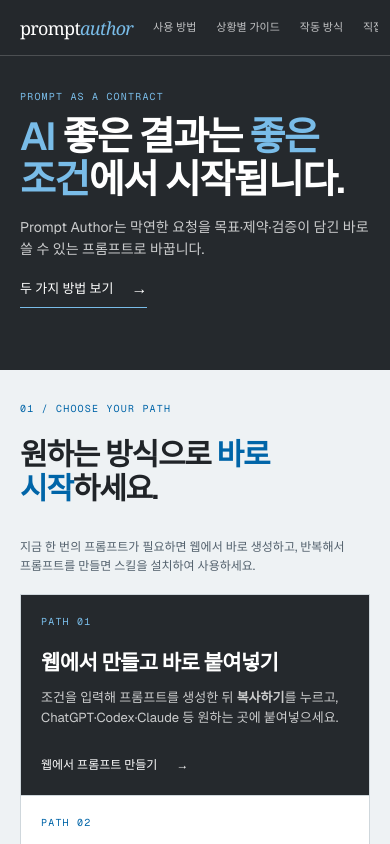
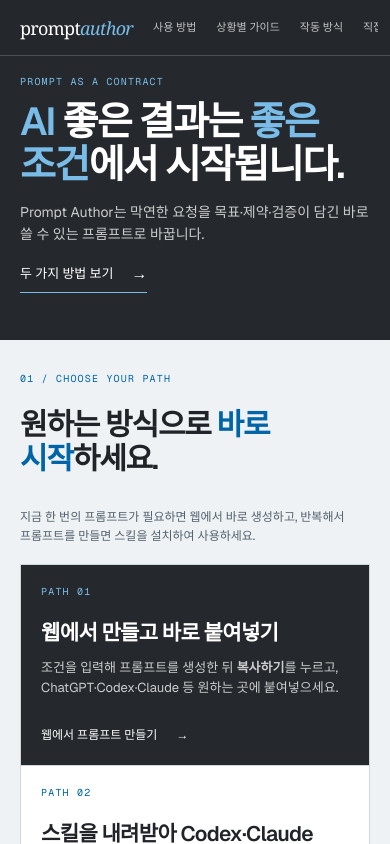
Before and after one commit to jeonys-12/prompt-author-work, a Next.js app in the folder website/: page / in a window 390 px wide. Shown: the top 844 px of the page. Built offline with nearby package versions, Linux system fonts and the light colour scheme.

Commit message:
Reduce the hero section height

```diff
--- a/website/app/globals.css
+++ b/website/app/globals.css
@@ -42,7 +42,7 @@ section[id] { scroll-margin-top: 72px; }
 }
 
 .hero {
-  min-height: 430px;
+  min-height: 370px;
   padding: 60px clamp(20px, 4vw, 64px) 28px;
   color: var(--white);
   background: var(--deep);
@@ -78,7 +78,7 @@ section[id] { scroll-margin-top: 72px; }
   white-space: nowrap;
 }
 .nav-links a:hover, .nav-links a:focus-visible { background: rgba(255, 255, 255, 0.08); color: var(--white); }
-.hero-grid { max-width: var(--content); min-height: 342px; margin: auto; display: flex; align-items: center; }
+.hero-grid { max-width: var(--content); min-height: 282px; margin: auto; display: flex; align-items: center; }
 .hero-grid > div { width: 100%; }
 .eyebrow { margin-bottom: 12px; color: var(--accent-light); }
 h1 { max-width: none; margin-bottom: 14px; font-size: clamp(32px, 4vw, 58px); line-height: 1.1; white-space: nowrap; }
@@ -281,14 +281,14 @@ footer p { margin: 0; color: rgba(255, 255, 255, 0.62); font-size: 12px; }
 @media (max-width: 560px) {
   html { scroll-padding-top: 64px; }
   section[id] { scroll-margin-top: 64px; }
-  .hero { min-height: 370px; padding-top: 56px; }
+  .hero { min-height: 340px; padding-top: 56px; }
   .site-nav { height: 56px; }
   .nav-inner { gap: 12px; padding-right: 12px; }
   .brand { flex: 0 0 auto; font-size: 18px; }
   .nav-links { min-width: 0; overflow-x: auto; justify-content: flex-start; scrollbar-width: none; }
   .nav-links::-webkit-scrollbar { display: none; }
   .nav-links a { padding: 6px 8px; font-size: 11px; }
-  .hero-grid { min-height: 286px; }
+  .hero-grid { min-height: 256px; }
   h1 { font-size: clamp(34px, 10vw, 44px); }
   .lede { font-size: 14px; }
   .section { padding-top: 32px; padding-bottom: 32px; }
```
